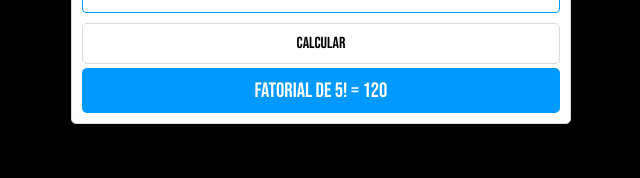
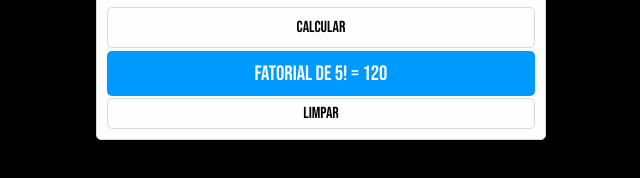
Before and after one commit to hochiminh1996/fat_recursive, a plain HTML site: page fat/index.html in a window 1280 px wide. Both pictures are taken after typing "5" into the empty fields and a click on the button "Calcular". Shown: the part 400-578 px from the top of the page, without its empty margins (319-959 px from the left). Drawn offline with Linux system fonts and the light colour scheme.

Commit message:
Fatorial recursivo

```diff
--- a/fat/css/estilo.css
+++ b/fat/css/estilo.css
@@ -12,7 +12,7 @@
 
 #principal{
     /* border: 1px solid #d9d9d9; */
-    width: 500px;
+    width: 450px;
     font-family: var(--font-padrao);
     border-radius: 5px;
     margin: 0 auto;
@@ -98,6 +98,9 @@
 */
 div#resultado{
     margin-top: .2em;
+    display: flex;
+    flex-direction: column;
+    justify-content: space-around;
 }
 
 div#resultado > p#p-error{
@@ -107,6 +110,7 @@ div#resultado > p#p-error{
     text-align: center;
     color: #fefefe;
     border-radius: 5px;
+    margin-top: .2em;
 }
 
 div#resultado > #p-fatorial{
@@ -116,4 +120,22 @@ div#resultado > #p-fatorial{
     border-radius: 5px;
     padding: 10px 0px;
     font-size: 1.3em;
+    margin-bottom: 2px;
 }
+
+#btn_clear{
+    padding: 5px;
+    font-family: var(--font-padrao);
+    font-size: 1em;
+    cursor: pointer;
+    border: 1px solid #d9d9d9;
+    border-radius: 5px;
+    background-color: #fefefe;
+}
+
+#btn_clear:hover{
+    background-color: red;
+    border: 1px solid red;
+    transition: all linear .5s;
+    color: #fefefe;
+}
--- a/fat/js/arquivo.js
+++ b/fat/js/arquivo.js
@@ -41,7 +41,7 @@ function validacao_campo() {
 
 
     } else {
-        if (document.querySelector("#p-error") || document.getElementsByClassName("border-error")[0]) {
+        if (document.querySelector("#p-error")) {
             // se existir um #p-error, significa que o erro foi ativado anteriormente. Como posteriormente foi preenchido, temos que remover o p que constava um erro
 
             resultado.removeChild(document.querySelector("#p-error"))
@@ -62,8 +62,38 @@ function fat_recursive(num) {
         }
 }
 
+function btn_limpar() {
+    let div = document.querySelector("#resultado");
+    let btn = document.createElement("input");
+
+
+    if (!document.querySelector("#btn_clear")) {
+        btn.type = "button";
+        btn.value = "Limpar"
+        btn.setAttribute("id", "btn_clear");
+        div.appendChild(btn);
+    }
+
+
+    document.querySelector("#btn_clear").addEventListener("click", () => {
+        document.querySelector("#num").focus();
+        document.querySelector("#num").value = '';
+        document.body.style.background = "#fefefe"
+
+
+        div.removeChild(document.querySelector("#btn_clear"));
+
+        div.removeChild(document.querySelector("#p-fatorial"));
+        div.removeChild(document.querySelector("#p-error"));
+
+
+
+    })
+
+
+}
+
 function principal() {
-
     if (!validacao_campo()) {
         // se for false, ele chama a função validação novamente
         validacao_campo();
@@ -94,6 +124,7 @@ function principal() {
             div.appendChild(p_fatorial);//agora p é filho da nossa div
             document.querySelector("#num").focus();
 
+
         } else {
 
             // se já existir o elemento em html, apenas trocamos o valor dele. Evitando a criação de um elemento p para cada cálculo realizado.
@@ -101,7 +132,9 @@ function principal() {
             document.querySelector("#p-fatorial").innerHTML = `Fatorial de ${document.querySelector("#num").value}! = ${fat}`;
             document.querySelector("#num").focus();
 
+
         }
+        btn_limpar();
     }
 
 
```
